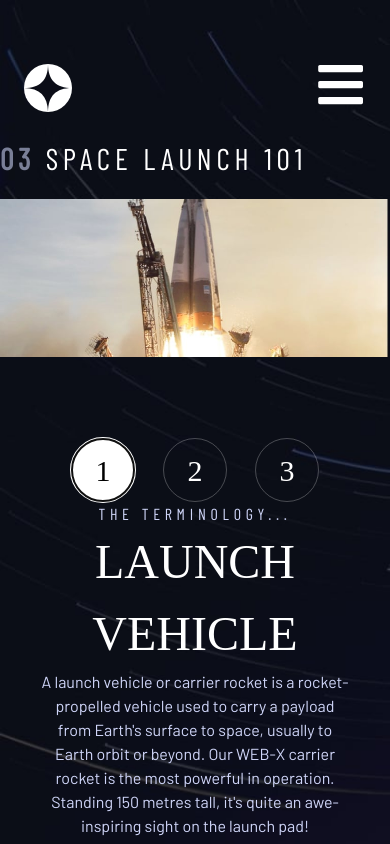
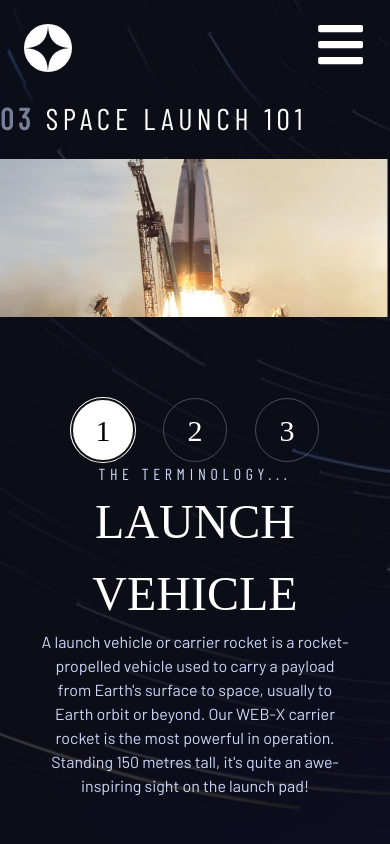
Before and after one commit to Kyokox1/space_tourism, a React (Vite) app: page /technology in a window 390 px wide. Built offline with nearby package versions, Linux system fonts and the light colour scheme; a web font is replaced by a local one.

Commit message:
Arreglando header de Technology en Tablet

```diff
--- a/src/components/pages/Technology.jsx
+++ b/src/components/pages/Technology.jsx
@@ -24,7 +24,7 @@ export const Technology = () => {
 			bgSize="cover"
 			color="white"
 			height="100vh"
-			pt="2.5rem"
+			pt={{ lg: "2.5rem", md: "0", base: "0" }}
 			overflowY="hidden"
 			fontFamily="Bellefair"
 		>
@@ -114,6 +114,7 @@ export const Technology = () => {
 							mt={{ lg: "-4rem", md: "0", base: "0" }}
 							alt="techcology"
 							objectFit="contain"
+							m="0 auto"
 						/>
 					</Box>
 				</Flex>
```
